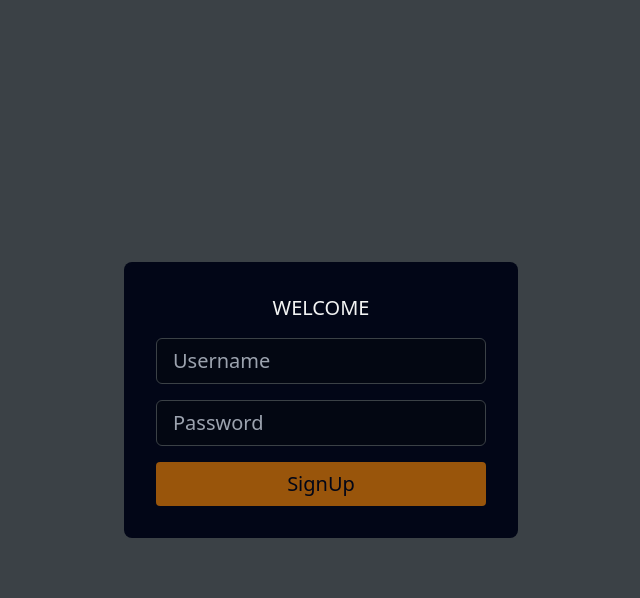
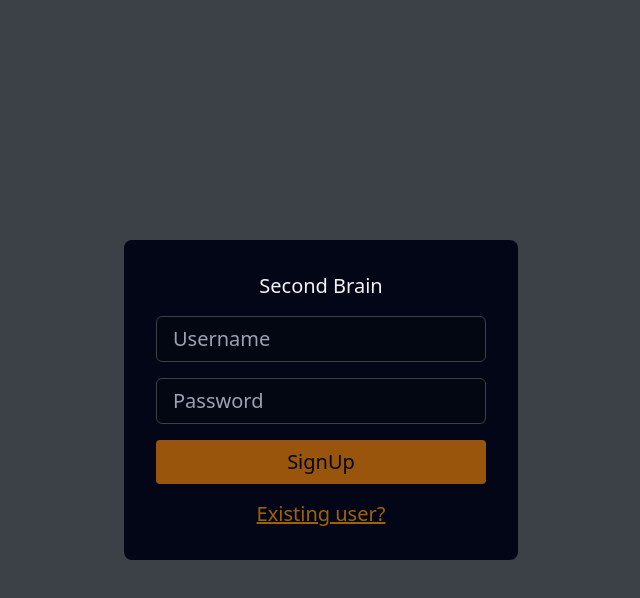
Before and after one commit to jayaprakash14a/Second-Brain-FE, a React (Vite) app: page /signin in a window 1280 px wide. Both pictures are taken after a click on the link "New user?". Shown: the top 598 px of the page, without its empty margins (319-959 px from the left). Built offline with nearby package versions, Linux system fonts and the light colour scheme; no server answers.

Commit message:
navigation added from signup to signin

```diff
--- a/src/Pages/SignUp.tsx
+++ b/src/Pages/SignUp.tsx
@@ -26,10 +26,13 @@ export function SignUp(){
     return <>
         <div className="h-screen w-screen bg-gray-200 dark:bg-gray-600 flex justify-center items-center">
             <div className="bg-white rounded-lg p-8 min-w-48 flex flex-col gap-4 items-center dark:bg-slate-950 dark:text-gray-200 text-xl">
-                WELCOME
+                Second Brain
                 <CustomInput placeholder="Username" ref={usernameRef} />
                 <CustomInput placeholder="Password" ref={passwordRef}/>
                 <Button text="SignUp"  variant="Primary" size="md" onClick={signup} fullWidth={true} loading={true}/>
+                <a onClick={() => {
+                    navigate("/signin");
+                }} className="cursor-pointer text-yellow-700 underline">Existing user?</a>
             </div>
         </div>
     </>
```
